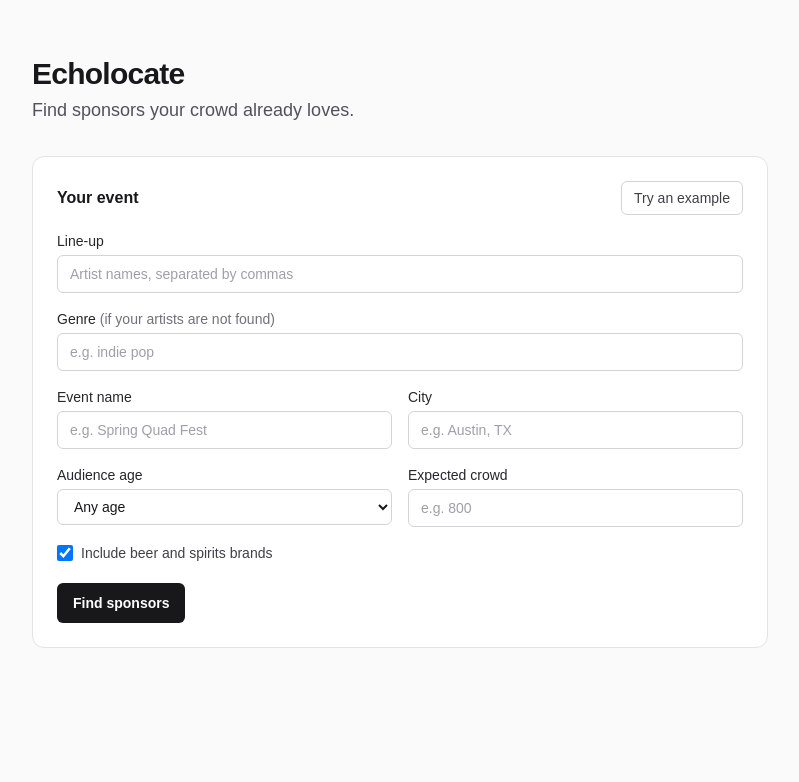
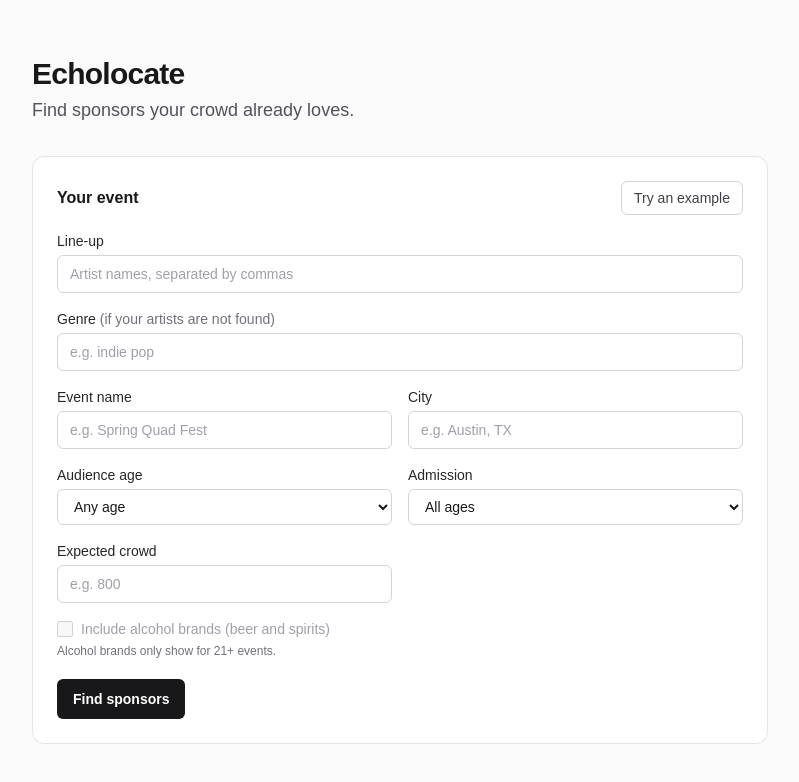
Before and after one commit to yasinfitrah24-tech/echolocate, a Next.js app: page / in a window 1280 px wide. Shown: the top 782 px of the page, without its empty margins (240-1039 px from the left). Built offline with nearby package versions, Linux system fonts and the light colour scheme.

Commit message:
Split audience age and admission; alcohol brands only for 21+ events

```diff
--- a/scripts/try-api.mjs
+++ b/scripts/try-api.mjs
@@ -10,14 +10,14 @@ const args = process.argv.slice(2);
 const city = args.length > 1 ? args[args.length - 1] : "Austin, TX";
 const artistNames = args.length > 1 ? args.slice(0, -1) : ["Phoebe Bridgers", "boygenius", "Clairo"];
 
-console.log(`POST ${base}/api/brands  (${artistNames.join(", ")} | ${city} | 24 and younger)`);
+console.log(`POST ${base}/api/brands  (${artistNames.join(", ")} | ${city} | 24 and younger, all ages)`);
 
 let response;
 try {
   response = await fetch(`${base}/api/brands`, {
     method: "POST",
     headers: { "Content-Type": "application/json" },
-    body: JSON.stringify({ artistNames, city, age: "24_and_younger" }),
+    body: JSON.stringify({ artistNames, city, age: "24_and_younger", admission: "all_ages" }),
   });
 } catch (error) {
   console.log(`Could not reach ${base}. Is "npm run dev" running in another terminal?`);
--- a/scripts/try-pitch.mjs
+++ b/scripts/try-pitch.mjs
@@ -7,7 +7,7 @@
 const base = process.env.APP_URL ?? "http://localhost:3000";
 const wanted = process.argv[2]?.toLowerCase();
 const artistNames = ["Phoebe Bridgers", "boygenius", "Clairo"];
-const event = { name: "Spring Quad Fest", city: "Austin, TX", crowdSize: 800, age: "24_and_younger" };
+const event = { name: "Spring Quad Fest", city: "Austin, TX", crowdSize: 800, age: "24_and_younger", admission: "all_ages" };
 
 async function post(path, body) {
   let response;
@@ -32,7 +32,7 @@ async function post(path, body) {
 }
 
 console.log(`1. /api/brands (${artistNames.join(", ")} | ${event.city})`);
-const brands = await post("/api/brands", { artistNames, city: event.city, age: event.age });
+const brands = await post("/api/brands", { artistNames, city: event.city, age: event.age, admission: event.admission });
 console.log(`   ${brands.categories.length} categories in ${brands.tookMs} ms`);
 
 let pick = null;
--- a/scripts/try-qloo.mjs
+++ b/scripts/try-qloo.mjs
@@ -39,7 +39,8 @@ if (artists.length === 0) {
 
 console.log(`\n== 3. Sponsor brands (${city}, 24 and younger) ==`);
 const started = Date.now();
-const { categories, calls } = await getSponsorBrands({ artists, city, age: "24_and_younger" });
+// includeAlcohol is on here only to exercise all five Qloo calls; the app keeps it off for a young crowd.
+const { categories, calls } = await getSponsorBrands({ artists, city, age: "24_and_younger", includeAlcohol: true });
 console.log(`  total time: ${Date.now() - started} ms for ${calls.length} parallel calls`);
 
 for (const category of categories) {
--- a/src/app/api/brands/route.ts
+++ b/src/app/api/brands/route.ts
@@ -4,20 +4,28 @@
 //   artists?: { entityId: string; name: string }[]   already confirmed in the UI
 //   genre?: string                               e.g. "indie pop", used with or instead of artists
 //   city?: string                                e.g. "Austin, TX"
-//   age?: one of AGE_GROUPS
-//   includeAlcohol?: boolean                     default true
+//   age?: an id from AUDIENCE_AGES, e.g. "24_and_younger"   (who mostly comes)
+//   admission?: "all_ages" | "18_plus" | "21_plus"            (who is allowed in; default all_ages)
+//   includeAlcohol?: boolean                     default false; only honored for 21_plus
 //
 // Returns brands grouped by category with a Sponsor Fit Score and reasons,
 // plus `unresolved` names the UI should ask the user about.
 
 import { NextResponse } from "next/server";
 import {
-  AGE_GROUPS,
+  ADMISSIONS,
+  AUDIENCE_AGES,
+  DEFAULT_ADMISSION,
+  findAdmission,
+  findAudienceAge,
+  type Admission,
+  type AudienceAge,
+} from "@/lib/audience";
+import {
   QlooError,
   getSponsorBrands,
   searchArtists,
   searchGenreTags,
-  type AgeGroup,
   type ArtistMatch,
   type GenreTag,
 } from "@/lib/qloo";
@@ -87,17 +95,29 @@ export async function POST(request: Request) {
   const genre = body.genre === undefined ? null : cleanText(body.genre, 60);
   const city = body.city === undefined ? null : cleanText(body.city, 100);
 
-  let age: AgeGroup | undefined;
+  let audience: AudienceAge | null = null;
   if (body.age !== undefined && body.age !== null && body.age !== "") {
-    const match = AGE_GROUPS.find((group) => group === body.age);
-    if (!match) return bad(`age must be one of: ${AGE_GROUPS.join(", ")}`);
-    age = match;
+    audience = findAudienceAge(body.age);
+    if (!audience) {
+      return bad(`age must be one of: ${AUDIENCE_AGES.map((option) => option.id).join(", ")}`);
+    }
   }
 
   if (body.includeAlcohol !== undefined && typeof body.includeAlcohol !== "boolean") {
     return bad("includeAlcohol must be true or false");
   }
-  const includeAlcohol = body.includeAlcohol ?? true;
+  let admission: Admission = DEFAULT_ADMISSION;
+  if (body.admission !== undefined && body.admission !== null && body.admission !== "") {
+    const match = findAdmission(body.admission);
+    if (!match) {
+      return bad(`admission must be one of: ${ADMISSIONS.map((option) => option.id).join(", ")}`);
+    }
+    admission = match;
+  }
+
+  // Alcohol brands only for 21+ events, whatever the request asks for.
+  const alcoholBlocked = !admission.alcoholAllowed;
+  const includeAlcohol = !alcoholBlocked && body.includeAlcohol === true;
 
   if (artistNames.length === 0 && confirmed.length === 0 && !genre) {
     return bad("Give at least one artist or a genre");
@@ -142,12 +162,19 @@ export async function POST(request: Request) {
       artists,
       genreTags: usedTags,
       city: city ?? undefined,
-      age,
+      age: audience?.id,
       includeAlcohol,
     });
 
     return NextResponse.json({
-      input: { city, age: age ?? null, includeAlcohol, genre },
+      input: {
+        city,
+        genre,
+        age: audience?.id ?? null,
+        admission: admission.id,
+        includeAlcohol,
+        alcoholBlocked,
+      },
       artists,
       genreTags: usedTags,
       unresolved,
--- a/src/app/api/pitch/route.ts
+++ b/src/app/api/pitch/route.ts
@@ -2,13 +2,20 @@
 // Body (JSON):
 //   brand: { name: string; categoryLabel: string; reasonText: string }   one brand from /api/brands
 //   artists?: string[]            line-up names
-//   event?: { name?, city?, crowdSize?, age?, genre?, organizer? }
+//   event?: { name?, city?, crowdSize?, age?, admission?, genre?, organizer? }
 //
 // Returns { subject, body, source: "deepseek" | "template", model, note, ms }.
 
 import { NextResponse } from "next/server";
 import { writePitch } from "@/lib/pitch";
-import { AGE_GROUPS, type AgeGroup } from "@/lib/qloo";
+import {
+  ADMISSIONS,
+  AUDIENCE_AGES,
+  findAdmission,
+  findAudienceAge,
+  type Admission,
+  type AudienceAge,
+} from "@/lib/audience";
 
 function isRecord(value: unknown): value is Record<string, unknown> {
   return typeof value === "object" && value !== null && !Array.isArray(value);
@@ -61,11 +68,20 @@ export async function POST(request: Request) {
     crowdSize = value;
   }
 
-  let age: AgeGroup | null = null;
+  let age: AudienceAge | null = null;
   if (event.age !== undefined && event.age !== null && event.age !== "") {
-    const match = AGE_GROUPS.find((group) => group === event.age);
-    if (!match) return bad(`event.age must be one of: ${AGE_GROUPS.join(", ")}`);
-    age = match;
+    age = findAudienceAge(event.age);
+    if (!age) {
+      return bad(`event.age must be one of: ${AUDIENCE_AGES.map((option) => option.id).join(", ")}`);
+    }
+  }
+
+  let admission: Admission | null = null;
+  if (event.admission !== undefined && event.admission !== null && event.admission !== "") {
+    admission = findAdmission(event.admission);
+    if (!admission) {
+      return bad(`event.admission must be one of: ${ADMISSIONS.map((option) => option.id).join(", ")}`);
+    }
   }
 
   const draft = await writePitch({
@@ -76,6 +92,7 @@ export async function POST(request: Request) {
     city: cleanText(event.city, 100),
     crowdSize,
     age,
+    admission,
     organizer: cleanText(event.organizer, 100),
   });
 
--- a/src/components/sponsor-finder.tsx
+++ b/src/components/sponsor-finder.tsx
@@ -4,6 +4,7 @@
 // Rough on purpose; design comes in the 16-22 Oct pass.
 
 import { useState, type FormEvent } from "react";
+import { ADMISSIONS, AUDIENCE_AGES, DEFAULT_ADMISSION, findAdmission } from "@/lib/audience";
 import type { ArtistMatch, BrandCategory, QlooCall } from "@/lib/qloo";
 
 interface ConfirmedArtist {
@@ -12,6 +13,12 @@ interface ConfirmedArtist {
 }
 
 interface BrandsResponse {
+  input: {
+    age: string | null;
+    admission: string;
+    includeAlcohol: boolean;
+    alcoholBlocked: boolean;
+  };
   artists: ConfirmedArtist[];
   genreTags: { id: string; name: string }[];
   unresolved: { query: string; candidates: ArtistMatch[] }[];
@@ -28,15 +35,9 @@ interface PitchResponse {
   note: string | null;
 }
 
-// Only "24_and_younger" is confirmed to change Qloo's results (tested 6 Oct).
 const AGE_OPTIONS = [
   { value: "", label: "Any age" },
-  { value: "24_and_younger", label: "24 and younger" },
-  { value: "25_to_29", label: "25 to 29" },
-  { value: "30_to_34", label: "30 to 34" },
-  { value: "35_to_44", label: "35 to 44" },
-  { value: "45_to_54", label: "45 to 54" },
-  { value: "55_and_older", label: "55 and older" },
+  ...AUDIENCE_AGES.map((option) => ({ value: option.id as string, label: option.label })),
 ];
 
 const EXAMPLE = {
@@ -44,6 +45,7 @@ const EXAMPLE = {
   artistsText: "Phoebe Bridgers, boygenius, Clairo",
   city: "Austin, TX",
   age: "24_and_younger",
+  admission: "all_ages",
   crowdSize: "800",
 };
 
@@ -68,8 +70,9 @@ export function SponsorFinder() {
   const [city, setCity] = useState("");
   const [age, setAge] = useState("");
   const [crowdSize, setCrowdSize] = useState("");
-  // null = follow the default: no alcohol brands for a 24-and-younger crowd.
-  const [alcoholChoice, setAlcoholChoice] = useState<boolean | null>(null);
+  const [admission, setAdmission] = useState<string>(DEFAULT_ADMISSION.id);
+  // Only takes effect for a 21+ event; the box is locked otherwise.
+  const [wantsAlcohol, setWantsAlcohol] = useState(true);
 
   const [loading, setLoading] = useState(false);
   const [error, setError] = useState<string | null>(null);
@@ -82,7 +85,8 @@ export function SponsorFinder() {
   const [pitchError, setPitchError] = useState<string | null>(null);
   const [copied, setCopied] = useState(false);
 
-  const includeAlcohol = alcoholChoice ?? age !== "24_and_younger";
+  const alcoholBlocked = !(findAdmission(admission) ?? DEFAULT_ADMISSION).alcoholAllowed;
+  const includeAlcohol = !alcoholBlocked && wantsAlcohol;
 
   async function findBrands(names: string[], confirmed: ConfirmedArtist[]) {
     setLoading(true);
@@ -99,6 +103,7 @@ export function SponsorFinder() {
           genre: genre.trim() || undefined,
           city: city.trim() || undefined,
           age: age || undefined,
+          admission,
           includeAlcohol,
         }),
       });
@@ -131,7 +136,8 @@ export function SponsorFinder() {
     setCity(EXAMPLE.city);
     setAge(EXAMPLE.age);
     setCrowdSize(EXAMPLE.crowdSize);
-    setAlcoholChoice(null);
+    setAdmission(EXAMPLE.admission);
+    setWantsAlcohol(true);
   }
 
   /** The user confirms which artist a typed name meant. */
@@ -171,6 +177,7 @@ export function SponsorFinder() {
             city: city.trim() || undefined,
             crowdSize: crowdSize.trim() || undefined,
             age: age || undefined,
+            admission,
             genre: genre.trim() || undefined,
           },
         }),
@@ -316,6 +323,24 @@ export function SponsorFinder() {
             </div>
 
             <div>
+              <label htmlFor="admission" className={labelClass}>
+                Admission
+              </label>
+              <select
+                id="admission"
+                className={inputClass}
+                value={admission}
+                onChange={(event) => setAdmission(event.target.value)}
+              >
+                {ADMISSIONS.map((option) => (
+                  <option key={option.id} value={option.id}>
+                    {option.label}
+                  </option>
+                ))}
+              </select>
+            </div>
+
+            <div>
               <label htmlFor="crowd" className={labelClass}>
                 Expected crowd
               </label>
@@ -331,15 +356,23 @@ export function SponsorFinder() {
             </div>
           </div>
 
-          <label className="mt-4 flex items-center gap-2 text-sm text-zinc-700">
+          <label
+            className={`mt-4 flex items-center gap-2 text-sm ${alcoholBlocked ? "text-zinc-400" : "text-zinc-700"}`}
+          >
             <input
               type="checkbox"
               className="h-4 w-4"
               checked={includeAlcohol}
-              onChange={(event) => setAlcoholChoice(event.target.checked)}
+              disabled={alcoholBlocked}
+              onChange={(event) => setWantsAlcohol(event.target.checked)}
             />
-            Include beer and spirits brands
+            Include alcohol brands (beer and spirits)
           </label>
+          {alcoholBlocked && (
+            <p className="mt-1 text-xs text-zinc-500">
+              Alcohol brands only show for 21+ events.
+            </p>
+          )}
 
           <button
             type="submit"
@@ -493,6 +526,11 @@ export function SponsorFinder() {
                 The Sponsor Fit Score is our own 0 to 100 score. It comes from where a brand ranks in
                 Qloo&rsquo;s taste data for this crowd and how evenly the line-up supports it.
               </p>
+              {result.input.alcoholBlocked && (
+                <p className="mt-2 text-xs text-zinc-500">
+                  Beer, wine and spirits brands are left out because this is not a 21+ event.
+                </p>
+              )}
             </details>
           </section>
         )}
--- /dev/null
+++ b/src/lib/audience.ts
@@ -0,0 +1,43 @@
+// Two separate questions about the crowd, kept apart on purpose:
+// - Audience age: who mostly comes. Feeds Qloo's taste data, so the groups are Qloo's own.
+// - Admission: who is allowed in. Decides whether alcohol brands may be shown.
+//   A 21+ bar show with a young crowd can take a beer sponsor; an all-ages
+//   family festival with an older crowd should not.
+//
+// Safe to import from client components (no secrets, type-only Qloo import).
+
+import type { AgeGroup } from "./qloo";
+
+export interface AudienceAge {
+  id: AgeGroup;
+  label: string;
+}
+
+// Only "24_and_younger" is confirmed to change Qloo's results (tested 6 Oct).
+export const AUDIENCE_AGES: readonly AudienceAge[] = [
+  { id: "24_and_younger", label: "24 and younger" },
+  { id: "25_to_29", label: "25 to 29" },
+  { id: "30_to_34", label: "30 to 34" },
+  { id: "35_to_44", label: "35 to 44" },
+  { id: "45_to_54", label: "45 to 54" },
+  { id: "55_and_older", label: "55 and older" },
+];
+
+export const ADMISSIONS = [
+  { id: "all_ages", label: "All ages", phrase: "an all-ages show", alcoholAllowed: false },
+  { id: "18_plus", label: "18+", phrase: "an 18+ show", alcoholAllowed: false },
+  { id: "21_plus", label: "21+", phrase: "a 21+ show", alcoholAllowed: true },
+] as const;
+
+export type Admission = (typeof ADMISSIONS)[number];
+
+/** Used when the organizer does not say: the safe choice, no alcohol brands. */
+export const DEFAULT_ADMISSION: Admission = ADMISSIONS[0];
+
+export function findAudienceAge(id: unknown): AudienceAge | null {
+  return AUDIENCE_AGES.find((option) => option.id === id) ?? null;
+}
+
+export function findAdmission(id: unknown): Admission | null {
+  return ADMISSIONS.find((option) => option.id === id) ?? null;
+}
--- a/src/lib/pitch.ts
+++ b/src/lib/pitch.ts
@@ -4,7 +4,7 @@
 // fails, a plain template is used instead, so the app always returns a draft.
 // `source` in the result says which one it was.
 
-import type { AgeGroup } from "./qloo";
+import type { Admission, AudienceAge } from "./audience";
 
 const DEEPSEEK_URL = "https://api.deepseek.com/chat/completions";
 const DEFAULT_MODEL = "deepseek-flash";
@@ -22,7 +22,8 @@ export interface PitchInput {
   eventName: string | null;
   city: string | null;
   crowdSize: number | null;
-  age: AgeGroup | null;
+  age: AudienceAge | null;
+  admission: Admission | null;
   organizer: string | null;
 }
 
@@ -35,15 +36,6 @@ export interface PitchDraft {
   note: string | null;
   ms: number;
 }
-
-const AGE_LABELS: Record<AgeGroup, string> = {
-  "24_and_younger": "24 and younger",
-  "25_to_29": "25 to 29",
-  "30_to_34": "30 to 34",
-  "35_to_44": "35 to 44",
-  "45_to_54": "45 to 54",
-  "55_and_older": "55 and older",
-};
 
 function joinNames(names: string[]): string {
   if (names.length <= 1) return names[0] ?? "";
@@ -59,7 +51,8 @@ function facts(input: PitchInput): string[] {
   if (input.eventName) lines.push(`Event name: ${input.eventName}`);
   if (input.city) lines.push(`City: ${input.city}`);
   if (input.crowdSize) lines.push(`Expected crowd: about ${input.crowdSize.toLocaleString("en-US")} people`);
-  if (input.age) lines.push(`Audience age: mostly ${AGE_LABELS[input.age]}`);
+  if (input.age) lines.push(`Audience age: mostly ${input.age.label}`);
+  if (input.admission) lines.push(`Admission: ${input.admission.label} (${input.admission.phrase})`);
   if (input.artists.length > 0) lines.push(`Line-up: ${joinNames(input.artists)}`);
   if (input.genre) lines.push(`Genre: ${input.genre}`);
   if (input.organizer) lines.push(`Organizer (sender): ${input.organizer}`);
@@ -85,7 +78,7 @@ function templateDraft(input: PitchInput): { subject: string; body: string } {
   const about: string[] = [];
   if (input.city) about.push(`in ${input.city}`);
   if (input.crowdSize) about.push(`for about ${input.crowdSize.toLocaleString("en-US")} people`);
-  const audience = input.age ? `, mostly ${AGE_LABELS[input.age]}` : "";
+  const audience = input.age ? `, mostly ${input.age.label}` : "";
   const lineUp =
     input.artists.length > 0
       ? ` The line-up is ${joinNames(input.artists)}.`
@@ -98,7 +91,7 @@ function templateDraft(input: PitchInput): { subject: string; body: string } {
   const body = [
     "Hi [contact name],",
     "",
-    `I'm organizing ${event}, a show ${about.join(" ") || "[where and how big]"}${audience}.${lineUp}`,
+    `I'm organizing ${event}, ${input.admission?.phrase ?? "a show"} ${about.join(" ") || "[where and how big]"}${audience}.${lineUp}`,
     "",
     `I'm writing to ${brand} specifically. Qloo's taste data shows that ${crowd} already like your brand: ${brand} ${rankClause(input.brand.reasonText)}`,
     "",
--- a/src/lib/qloo.ts
+++ b/src/lib/qloo.ts
@@ -21,6 +21,7 @@ const RETRY_BASE_MS = 500;
 const BRAND_TAG_PREFIX = "urn:tag:genre:brand:";
 const MUSIC_TAG_PREFIX = "urn:tag:genre:music:";
 const NGO_TAG_PREFIX = "urn:tag:genre:brand:ngo";
+const ALCOHOL_TAG_PREFIX = "urn:tag:genre:brand:wine_and_spirits";
 
 // Only "24_and_younger" has been tested against the API. The other values come
 // from the Qloo docs; check the result changes before relying on them.
@@ -106,7 +107,11 @@ export interface SponsorBrandsInput {
   /** e.g. "Austin, TX" */
   city?: string;
   age?: AgeGroup;
-  /** Beer and spirits. Turn off for events where alcohol sponsors are not allowed. Default true. */
+  /**
+   * Beer, wine and spirits. Default false. When false, the beer and spirits
+   * queries are skipped and any brand Qloo tags as wine_and_spirits is dropped
+   * from every list. The filter is only as good as Qloo's tags.
+   */
   includeAlcohol?: boolean;
 }
 
@@ -532,7 +537,7 @@ export async function getSponsorBrands(
     "feature.explainability": "true",
   };
 
-  const includeAlcohol = input.includeAlcohol ?? true;
+  const includeAlcohol = input.includeAlcohol ?? false;
   const categories = SPONSOR_CATEGORIES.filter(
     (category) => includeAlcohol || !category.alcohol,
   );
@@ -602,6 +607,7 @@ export async function getSponsorBrands(
     const tagIds = brandTagIds(entity);
     // Advocacy groups come back as "brands" (e.g. Black Lives Matter). Not sponsors.
     if (tagIds.some((id) => id.startsWith(NGO_TAG_PREFIX))) return;
+    if (!includeAlcohol && tagIds.some((id) => id.startsWith(ALCOHOL_TAG_PREFIX))) return;
     const category = categoryFromTags(tagIds);
     keep(
       toBrand(entity, category, index + 1, general.length, "general", signalNames),
@@ -612,7 +618,9 @@ export async function getSponsorBrands(
   perCategory.forEach((entities, categoryIndex) => {
     const category = categories[categoryIndex];
     entities.forEach((entity, index) => {
-      if (brandTagIds(entity).some((id) => id.startsWith(NGO_TAG_PREFIX))) return;
+      const tagIds = brandTagIds(entity);
+      if (tagIds.some((id) => id.startsWith(NGO_TAG_PREFIX))) return;
+      if (!includeAlcohol && tagIds.some((id) => id.startsWith(ALCOHOL_TAG_PREFIX))) return;
       keep(
         toBrand(entity, category, index + 1, entities.length, "category", signalNames),
         category.label,
```
